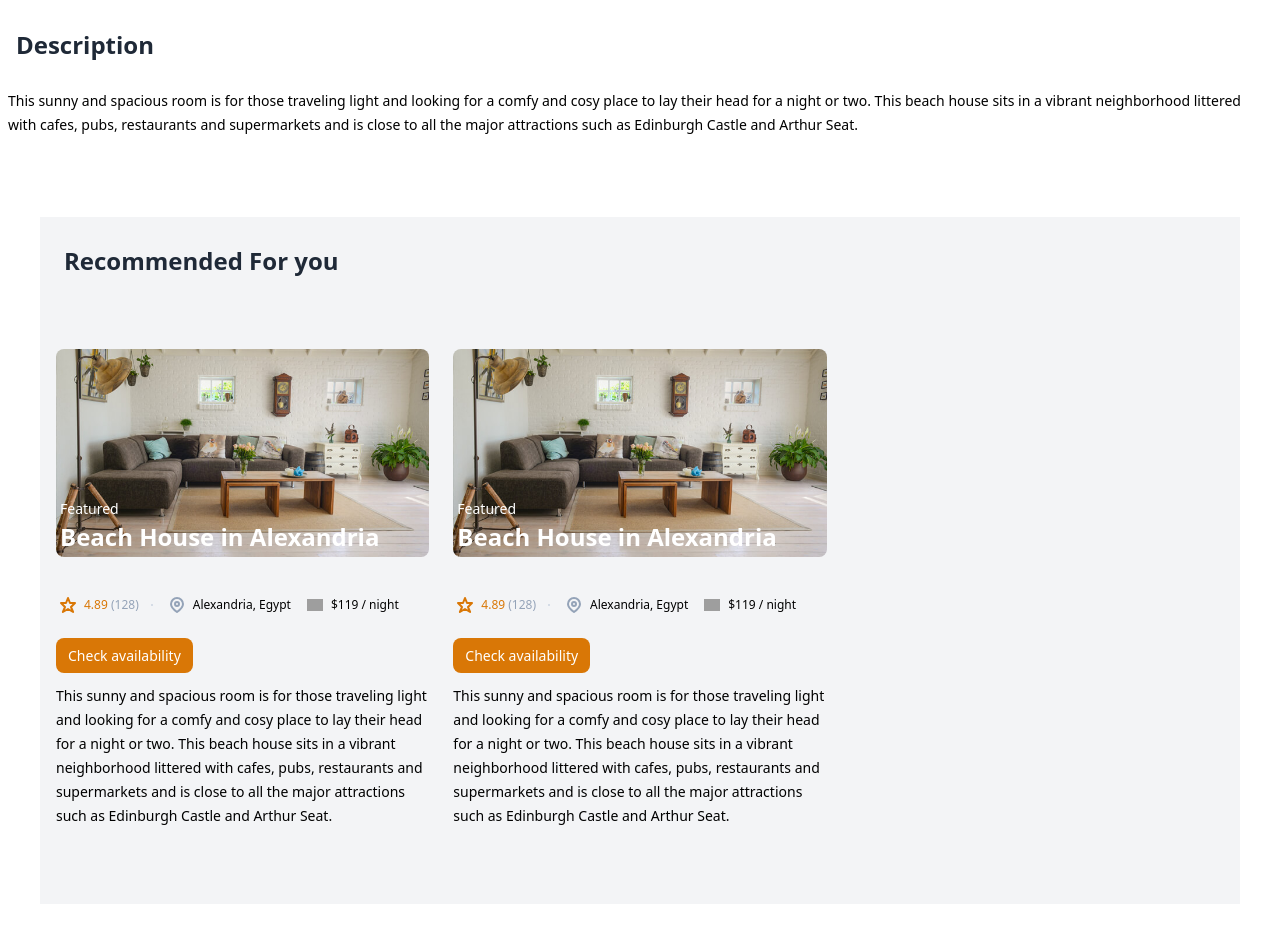
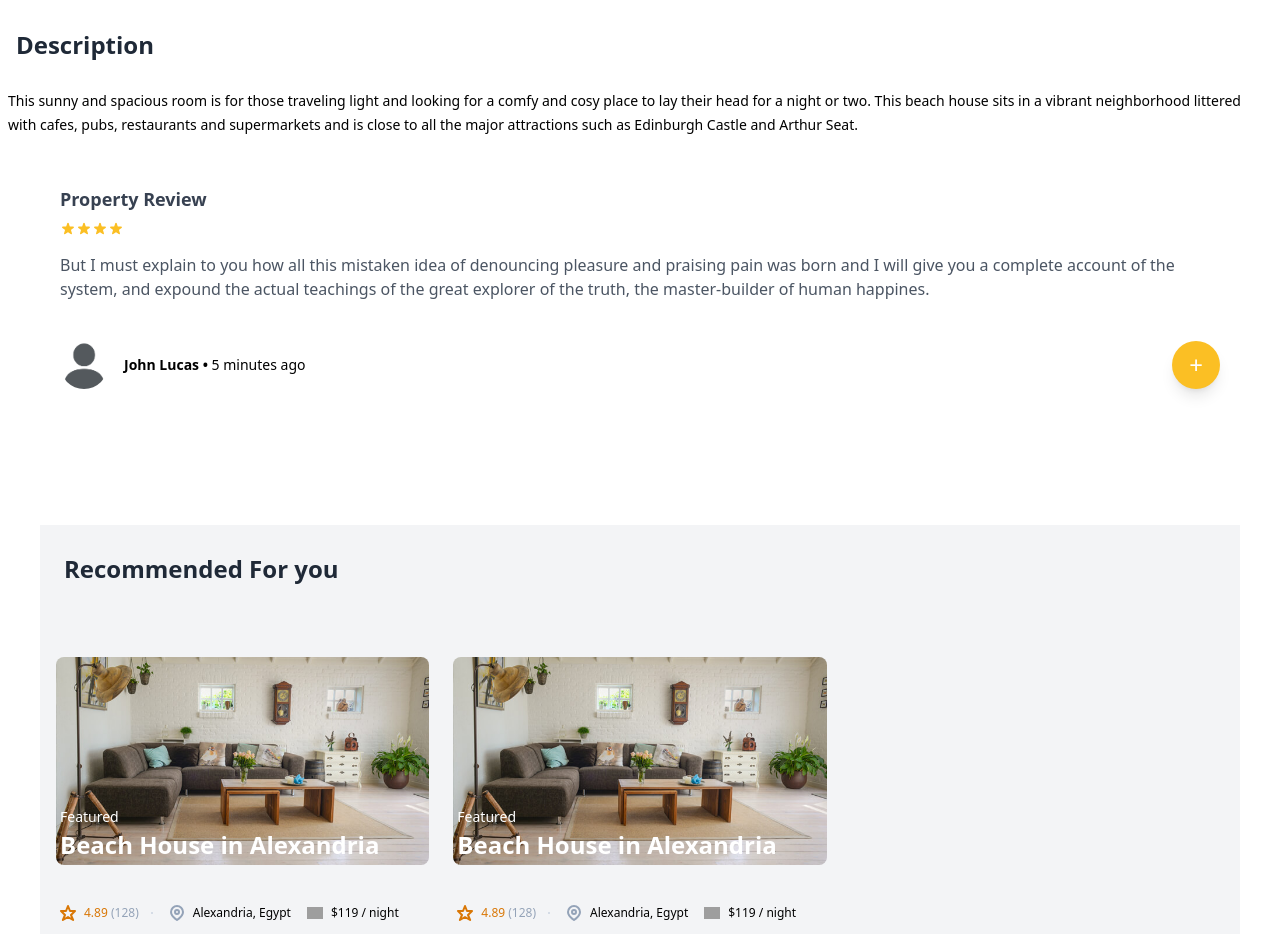
Before and after one commit to srahabib/RentalApp, a Next.js app: page /Details in a window 1280 px wide. Shown: the part 860-1794 px from the top of the page. Built offline with nearby package versions, Linux system fonts and the light colour scheme; grey boxes are pictures that could not be loaded.

Commit message:
Reviews section

```diff
--- /dev/null
+++ b/src/components/Reviews/Reviews.jsx
@@ -0,0 +1,50 @@
+import React from 'react';
+
+const Reviews = () => {
+
+    return (
+
+<div class=" flex items-center justify-center ">
+  <div class="px-10">
+    <div class="bg-white w-full rounded-2xl px-5 py-8 transition duration-500">
+      {/* <div class="w-14 h-14 bg-amber-600 rounded-full flex items-center justify-center font-bold text-white">LOGO</div> */}
+      <div class="mt-4">
+        <h1 class="text-lg text-gray-700 font-semibold hover:underline cursor-pointer">Property Review</h1>
+        <div class="flex mt-2">
+          <svg xmlns="http://www.w3.org/2000/svg" class="h-4 w-4 text-amber-400" viewBox="0 0 20 20" fill="currentColor">
+            <path d="M9.049 2.927c.3-.921 1.603-.921 1.902 0l1.07 3.292a1 1 0 00.95.69h3.462c.969 0 1.371 1.24.588 1.81l-2.8 2.034a1 1 0 00-.364 1.118l1.07 3.292c.3.921-.755 1.688-1.54 1.118l-2.8-2.034a1 1 0 00-1.175 0l-2.8 2.034c-.784.57-1.838-.197-1.539-1.118l1.07-3.292a1 1 0 00-.364-1.118L2.98 8.72c-.783-.57-.38-1.81.588-1.81h3.461a1 1 0 00.951-.69l1.07-3.292z" />
+          </svg>
+          <svg xmlns="http://www.w3.org/2000/svg" class="h-4 w-4 text-amber-400" viewBox="0 0 20 20" fill="currentColor">
+            <path d="M9.049 2.927c.3-.921 1.603-.921 1.902 0l1.07 3.292a1 1 0 00.95.69h3.462c.969 0 1.371 1.24.588 1.81l-2.8 2.034a1 1 0 00-.364 1.118l1.07 3.292c.3.921-.755 1.688-1.54 1.118l-2.8-2.034a1 1 0 00-1.175 0l-2.8 2.034c-.784.57-1.838-.197-1.539-1.118l1.07-3.292a1 1 0 00-.364-1.118L2.98 8.72c-.783-.57-.38-1.81.588-1.81h3.461a1 1 0 00.951-.69l1.07-3.292z" />
+          </svg>
+          <svg xmlns="http://www.w3.org/2000/svg" class="h-4 w-4 text-amber-400" viewBox="0 0 20 20" fill="currentColor">
+            <path d="M9.049 2.927c.3-.921 1.603-.921 1.902 0l1.07 3.292a1 1 0 00.95.69h3.462c.969 0 1.371 1.24.588 1.81l-2.8 2.034a1 1 0 00-.364 1.118l1.07 3.292c.3.921-.755 1.688-1.54 1.118l-2.8-2.034a1 1 0 00-1.175 0l-2.8 2.034c-.784.57-1.838-.197-1.539-1.118l1.07-3.292a1 1 0 00-.364-1.118L2.98 8.72c-.783-.57-.38-1.81.588-1.81h3.461a1 1 0 00.951-.69l1.07-3.292z" />
+          </svg>
+          <svg xmlns="http://www.w3.org/2000/svg" class="h-4 w-4 text-amber-400" viewBox="0 0 20 20" fill="currentColor">
+            <path d="M9.049 2.927c.3-.921 1.603-.921 1.902 0l1.07 3.292a1 1 0 00.95.69h3.462c.969 0 1.371 1.24.588 1.81l-2.8 2.034a1 1 0 00-.364 1.118l1.07 3.292c.3.921-.755 1.688-1.54 1.118l-2.8-2.034a1 1 0 00-1.175 0l-2.8 2.034c-.784.57-1.838-.197-1.539-1.118l1.07-3.292a1 1 0 00-.364-1.118L2.98 8.72c-.783-.57-.38-1.81.588-1.81h3.461a1 1 0 00.951-.69l1.07-3.292z" />
+          </svg>
+        </div>
+        <p class="mt-4 text-md text-gray-600">But I must explain to you how all this mistaken idea of denouncing pleasure and praising pain was born and I will give you a complete account of the system, and expound the actual teachings of the great explorer of the truth, the master-builder of human happines.</p>
+        <div class="flex justify-between items-center">
+          <div class="mt-4 flex items-center space-x-4 py-6">
+            <div class="">
+              <img class="w-12 h-12 rounded-full" src="/images/User.png" alt="" />
+            </div>
+            <div class="text-sm font-semibold">John Lucas • <span class="font-normal"> 5 minutes ago</span></div>
+          </div>
+          <div class="p-6 bg-amber-400 rounded-full h-4 w-4 flex items-center justify-center text-2xl text-white mt-4 shadow-lg cursor-pointer">+</div>
+        </div>
+      </div>
+    </div>
+  </div>
+</div>
+
+
+
+
+
+    );
+
+}
+
+export default Reviews;
--- a/src/pages/Details.js
+++ b/src/pages/Details.js
@@ -3,6 +3,7 @@ import Recommended from '../components/Recommended/Recommended';
 import Sliders from '../components/Slider/Slider';
 import HostCard from '@/components/HostCard/HostCard';
 import DetailsCard from '@/components/DetailsCard/DetailsCard';
+import Reviews from '@/components/Reviews/Reviews';
 
 
 const Details = () => {
@@ -14,7 +15,7 @@ const Details = () => {
 <HostCard/>
 <DetailsCard/>
 
-
+<Reviews/>
 <div className="p-10">
 <Recommended/>
 </div>
```
